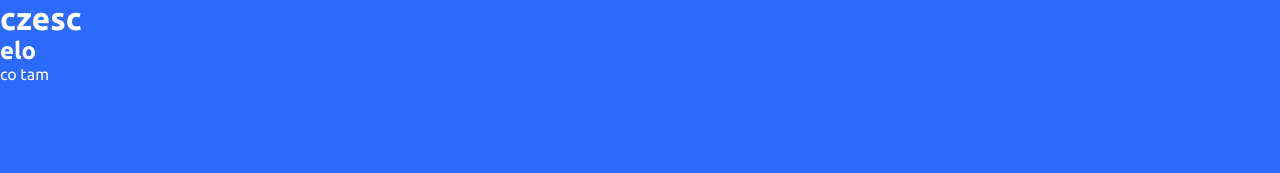
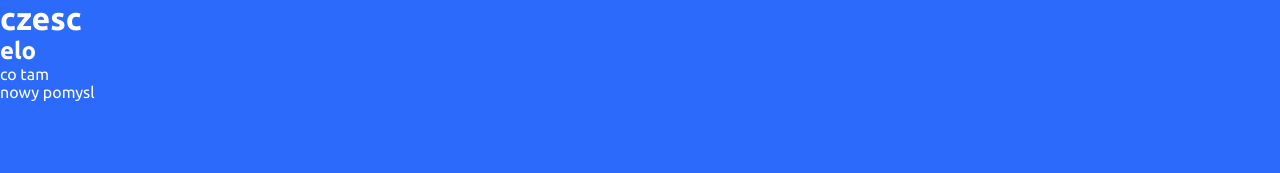
Before and after one commit to karolszyszka091/IIIgit, a plain HTML site: page index.html in a window 1280 px wide. Shown: the top 173 px of the page. Drawn offline with Linux system fonts and the light colour scheme.

Commit message:
added new idea

```diff
--- a/index.html
+++ b/index.html
@@ -14,6 +14,7 @@
 <h1>czesc</h1>
 <h2>elo</h2>
 <p>co tam</p>
+<p>nowy pomysl</p>
 
 </body>
 
```
